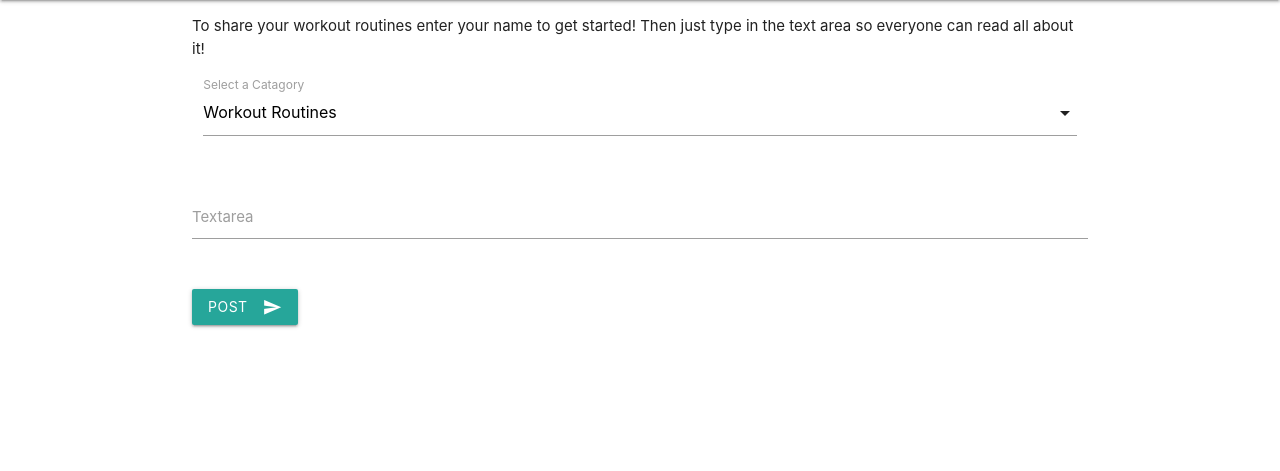
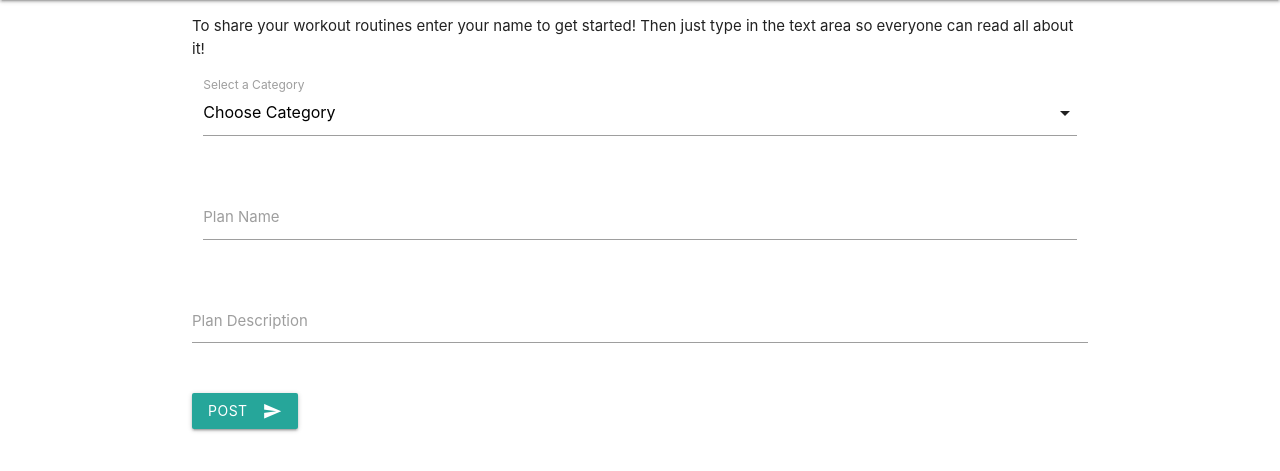
Before and after one commit to elg1e/Trainer-Mate, a Flask app: page / in a window 1280 px wide. Shown: the part 64-535 px from the top of the page. Run offline with Flask 2, Linux system fonts and the light colour scheme; data that the repository does not hold is empty; some libraries are stand-ins or nearby versions.

Commit message:
ability to post to the database created

```diff
--- a/app.py
+++ b/app.py
@@ -12,8 +12,14 @@ mongo = PyMongo(app)
 @app.route('/')
 @app.route('/post')
 def post():
-    return render_template("post.html")
+    return render_template("post.html",
+    categories=mongo.db.categories.find())
 
+@app.route('/add_post', methods=["POST"])
+def add_post():
+    posts = mongo.db.posts
+    posts.insert_one(request.form.to_dict())
+    return redirect(url_for('post'))
 
 if __name__ == '__main__':
     app.run(host=os.environ.get('IP','0.0.0.0'),
--- a/templates/base.html
+++ b/templates/base.html
@@ -33,11 +33,7 @@
         <script type="text/javascript">
         $(document).ready(function(){
             $('.sidenav').sidenav();
-        });
-        $(document).ready(function() {
             $('input#input_text, textarea#textarea2').characterCounter();
-        });
-        $(document).ready(function(){
             $('select').formSelect();
         });
         </script>
--- a/templates/post.html
+++ b/templates/post.html
@@ -7,26 +7,32 @@
 </div>
 <div class="container">
 	<div class="row">
-		<form method="POST" class="col s12">
+		<form action="{{url_for('add_post')}}" method="POST" class="col s12">
 			<div class="row">
 				<div class="input-field col s12">
-					<select>
-						<option value="1">Workout Routines</option>
-						<option value="2">Exercises</option>
-						<option value="3">Meal Plans</option>
-						<option value="4">Recipes</option>
+					<select id="categories" name="category_name">
+                        <option value="" disabled selected>Choose Category</option>
+                        {% for cat in categories %}
+						    <option value="{{cat.category_name}}">{{cat.category_name}}</option>
+                        {% endfor %}
 					</select>
-					<label>Select a Catagory</label>
+					<label>Select a Category</label>
 				</div>
 			</div>
+            <div class="row">
+                <div class="input-field col s12">
+                    <input id="plan_name" name="plan_name" type="text" class="validate">
+                    <label for="icon_prefix">Plan Name</label>
+                </div>
+            </div>
 			<div class="row">
 				<div class="row">
 					<div class="input-field col s12">
-						<textarea id="textarea1" class="materialize-textarea"></textarea>
-						<label for="textarea1">Textarea</label>
+						<textarea id="workout_description" name="workout_description" class="materialize-textarea"></textarea>
+						<label for="textarea1">Plan Description</label>
 					</div>
 				</div>
-				<button class="btn waves-effect waves-light" type="submit" name="action">Post
+				<button class="btn waves-effect waves-light" type="submit">Post
 					<i class="material-icons right">send</i>
 				</button>
 			</div>
```
